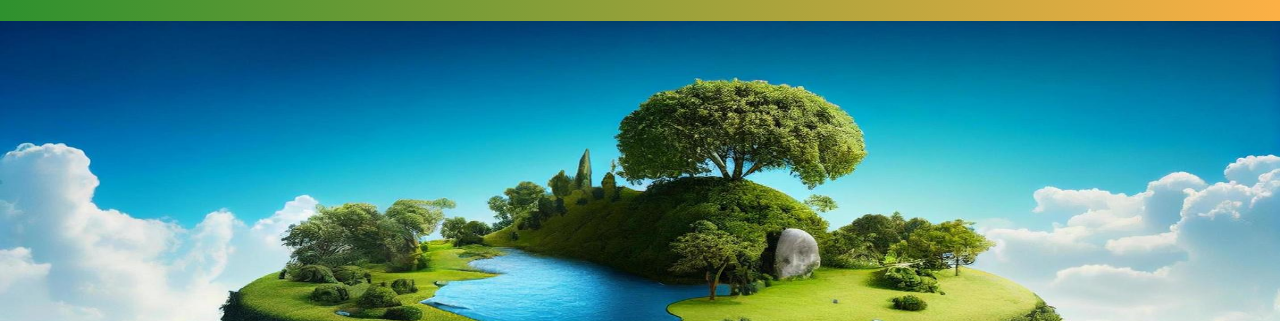
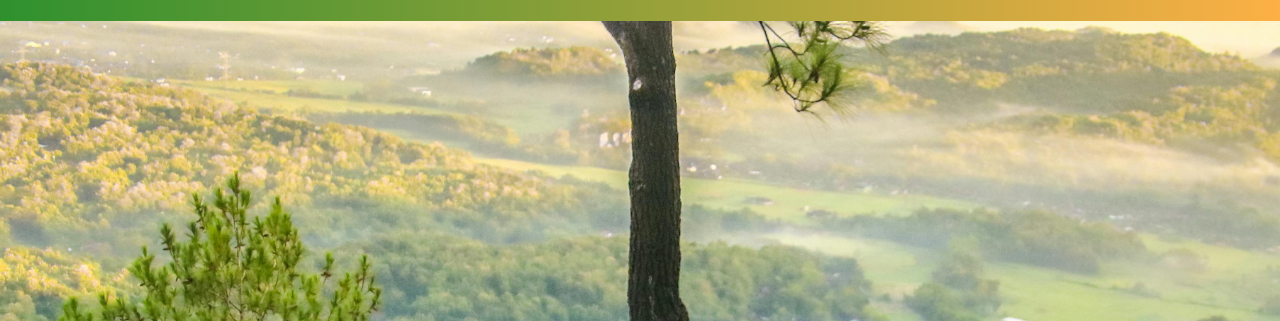
Before and after one commit to riteshmaurya089/Aassignment-Travalopia, a plain HTML site: page index.html in a window 1280 px wide. Shown: the part 79-400 px from the top of the page. Drawn offline with Linux system fonts and the light colour scheme.

Commit message:
completed

```diff
--- a/index.html
+++ b/index.html
@@ -57,10 +57,14 @@
       position: relative;
     }
     .background-image {
+      position: absolute;
+      top: 0;
+      left: 0;
       width: 100%;
       height: 100%;
-      position: absolute;
-    }
+      object-fit: cover;
+      z-index: 1;
+  }
     .overlay {
       width: 100%;
       height: 100%;
@@ -159,7 +163,7 @@
     <h1>Welcome to Green Planet</h1>
   </div>
   <div class="content">
-    <img class="background-image" src="img2_small.jpg" srcset="img2_small.jpg 768w, img2_medium.jpg 1200w, img2_large.jpg 1920w" alt="Background Image">
+    <img src="img7.jpg" alt="Background Image" class="background-image">
     <div class="overlay"></div>
     <h1 class="title">Green Planet</h1>
     <button class="button" onclick="showCustomAlert()">Click here</button>
```
Also changed, not shown: img2.jpg (deleted), img2_large.jpg (deleted), img2_medium.jpg (deleted), img2_small.jpg (deleted), img7.jpg (added).
